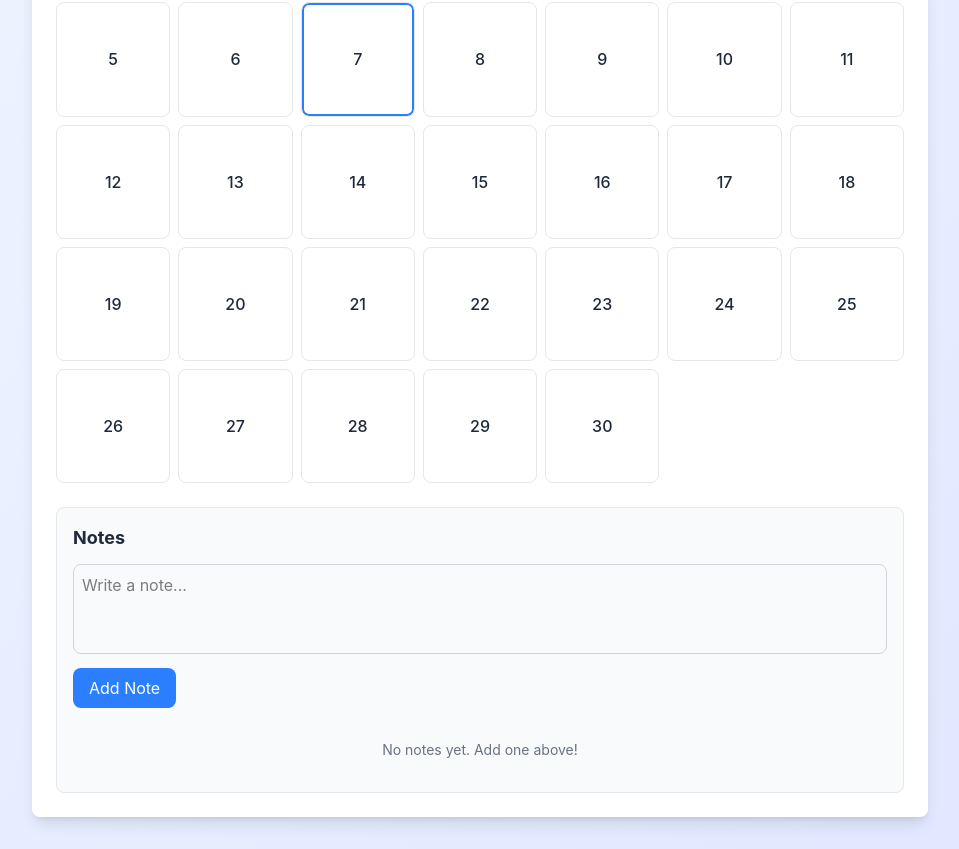
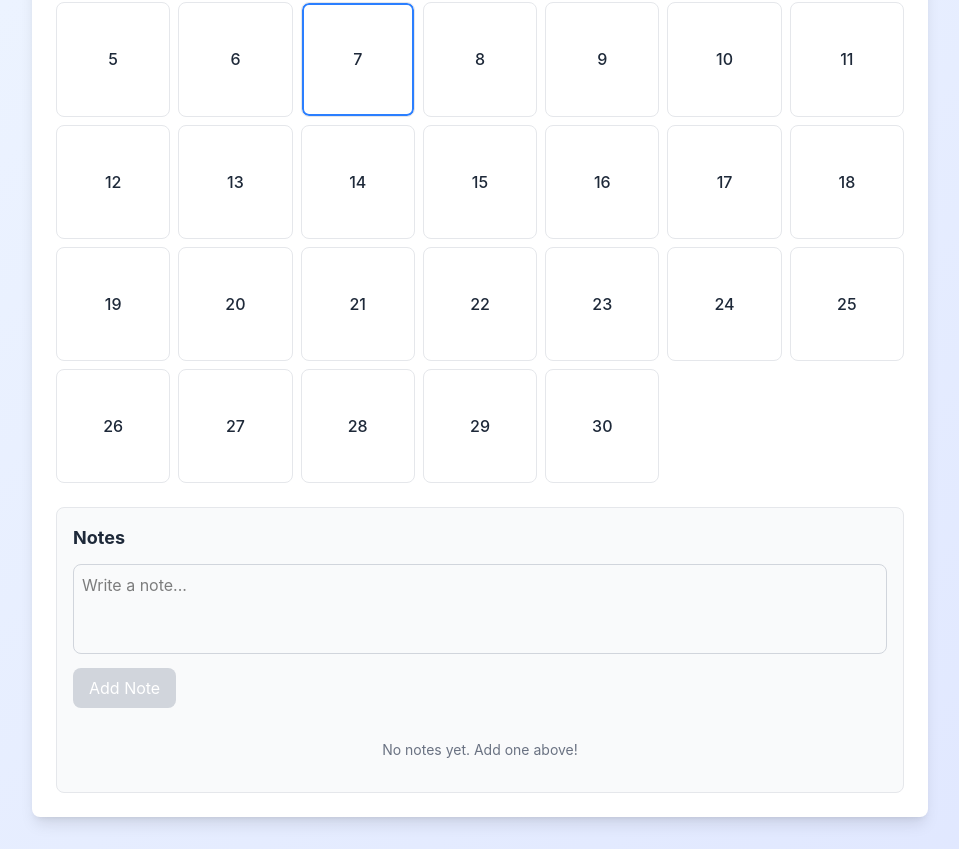
Before and after one commit to deepanshu921372/interactive-calender, a Next.js app: page / in a window 1280 px wide. Shown: the part 288-1137 px from the top of the page, without its empty margins (160-1119 px from the left). Built offline with nearby package versions, Linux system fonts and the light colour scheme.

Commit message:
add note functionality with form handling

```diff
--- a/components/Calendar.tsx
+++ b/components/Calendar.tsx
@@ -42,6 +42,16 @@ export default function Calendar() {
 
   const clearSelection = () => {
     setSelectedRange({ start: null, end: null });
+  };
+
+  const addNote = (text: string) => {
+    const newNote: Note = {
+      id: Date.now().toString(),
+      text,
+      dateRange: selectedRange.start ? { ...selectedRange } : null,
+      createdAt: new Date(),
+    };
+    setNotes([newNote, ...notes]);
   };
 
   const calendarDays = generateCalendarDays(currentDate);
@@ -108,7 +118,7 @@ export default function Calendar() {
         </div>
       )}
 
-      <NotesSection notes={notes} />
+      <NotesSection notes={notes} onAddNote={addNote} />
     </div>
   );
 }
--- a/components/NotesSection.tsx
+++ b/components/NotesSection.tsx
@@ -1,21 +1,43 @@
+import { useState } from "react";
 import { Note } from "@/lib/types";
 
 interface NotesSectionProps {
   notes: Note[];
+  onAddNote: (text: string) => void;
 }
 
-export default function NotesSection({ notes }: NotesSectionProps) {
+export default function NotesSection({ notes, onAddNote }: NotesSectionProps) {
+  const [noteText, setNoteText] = useState("");
+
+  const handleSubmit = () => {
+    if (noteText.trim()) {
+      onAddNote(noteText);
+      setNoteText("");
+    }
+  };
+
   return (
     <div className="mt-6 p-4 bg-gray-50 rounded-lg border border-gray-200">
       <h3 className="text-lg font-bold mb-3 text-gray-800">Notes</h3>
 
       <div className="mb-4">
         <textarea
+          value={noteText}
+          onChange={(e) => setNoteText(e.target.value)}
           placeholder="Write a note..."
           className="w-full p-2 border border-gray-300 rounded-lg resize-none focus:outline-none focus:ring-2 focus:ring-blue-500"
           rows={3}
+          onKeyDown={(e) => {
+            if (e.key === "Enter" && e.metaKey) {
+              handleSubmit();
+            }
+          }}
         />
-        <button className="mt-2 px-4 py-2 bg-blue-500 text-white rounded-lg hover:bg-blue-600 transition">
+        <button
+          onClick={handleSubmit}
+          disabled={!noteText.trim()}
+          className="mt-2 px-4 py-2 bg-blue-500 text-white rounded-lg hover:bg-blue-600 transition disabled:bg-gray-300 disabled:cursor-not-allowed"
+        >
           Add Note
         </button>
       </div>
```
